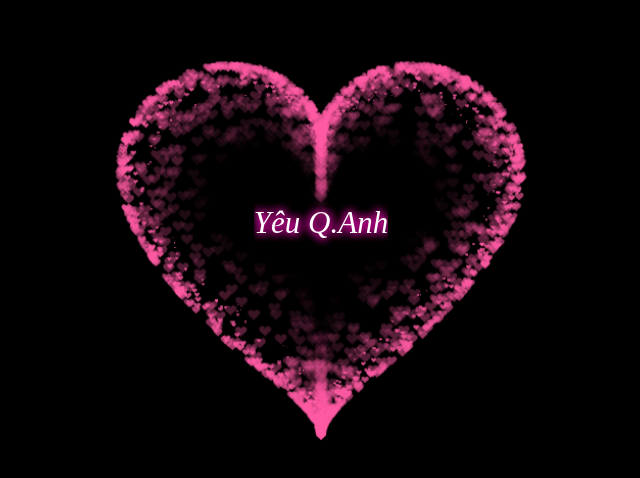
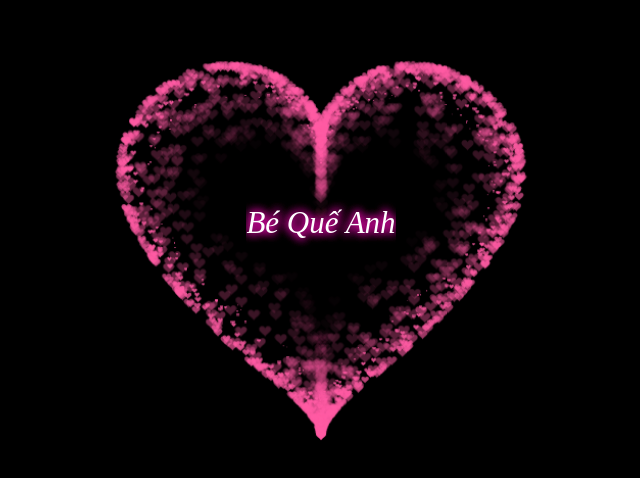
Before and after one commit to Phat123phat/Que-Anh-cute, a plain HTML site: page index.html in a window 1280 px wide. Shown: the part 152-630 px from the top of the page, without its empty margins (319-959 px from the left). Drawn offline with Linux system fonts and the light colour scheme.

Commit message:
Update index.html

```diff
--- a/index.html
+++ b/index.html
@@ -334,6 +334,6 @@ var ParticlePool = (function() {
   justify-content: center;
   margin-bottom: 50px;
   text-shadow: 0 0 10px rgb(225 12 168), 0 0 10px rgb(225 12 168), 0 0 10px rgb(225 12 168);
-  text-align: center;">Yêu Q.Anh</div>
+  text-align: center;">Bé Quế Anh</div>
  </BODY>
 </HTML>
```
